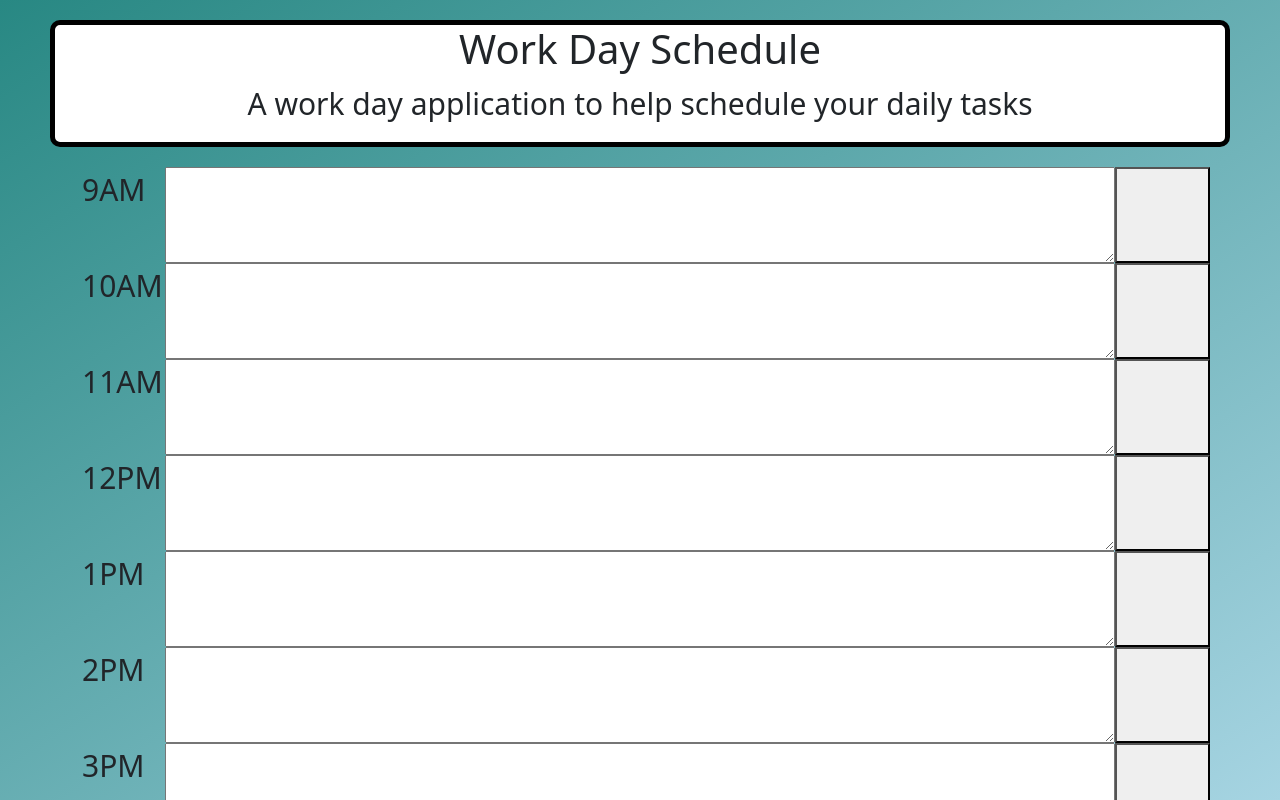
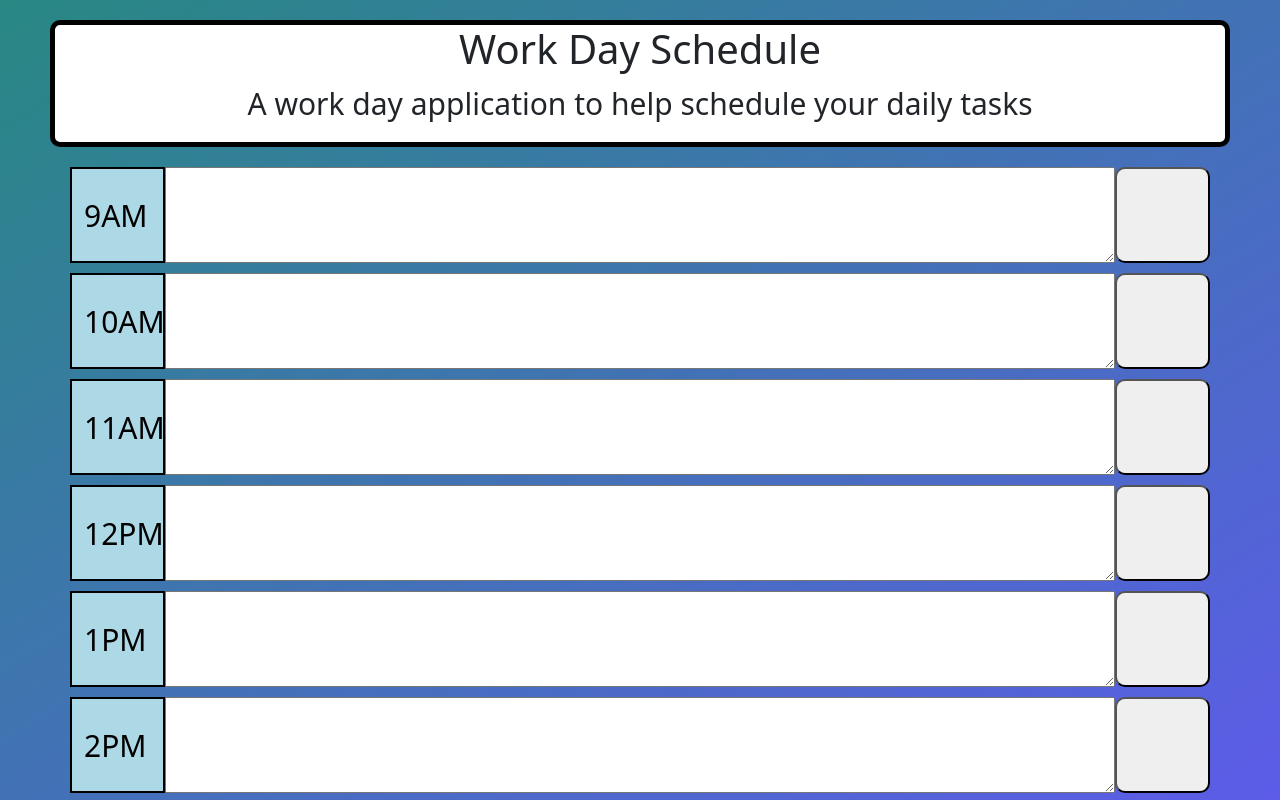
Before and after one commit to NotGrid/Work-Day-Scheduler, a plain HTML site: page index.html in a window 1280 px wide. Shown: the top 800 px of the page. Drawn offline with nearby package versions, Linux system fonts and the light colour scheme.

Commit message:
added styling to background and time rows

```diff
--- a/style.css
+++ b/style.css
@@ -6,7 +6,7 @@ html {
 }
 
 body {
-    background-image: linear-gradient(to bottom right, rgb(40, 136, 131), rgb(166, 212, 226));
+    background-image: linear-gradient(to bottom right, rgb(40, 136, 131), rgb(92, 92, 232));
     font-size: 30px;
 
 }
@@ -19,3 +19,19 @@ body {
     border-radius: 10px;
     margin: 20px 50px;
 }
+
+.save-btn {
+    border-radius: 10px;
+}
+
+.hour {
+    display: flex;
+    align-items: center;
+    border: 2px solid black;
+    background-color: lightblue;
+    color: black;
+}
+
+.time-row {
+    margin-top: 10px;
+}
```
